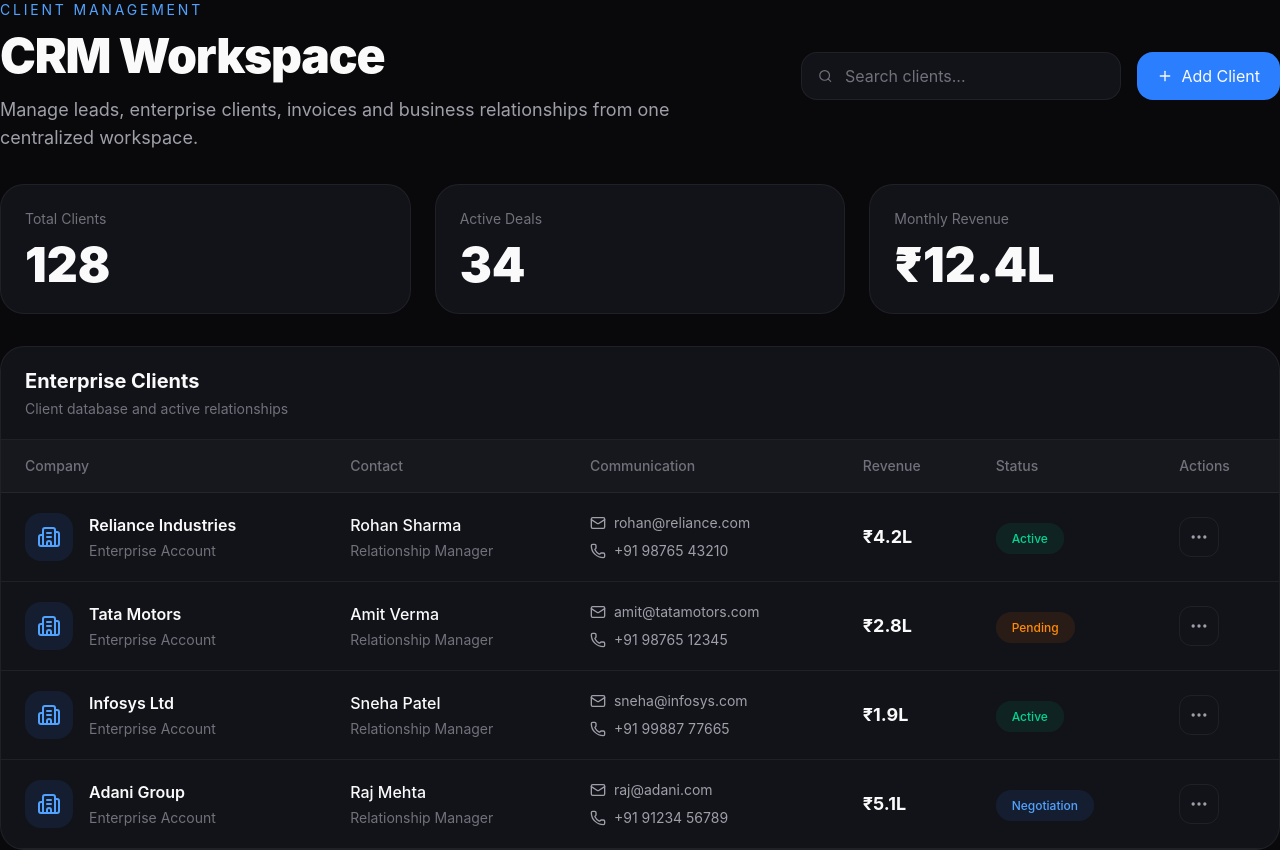
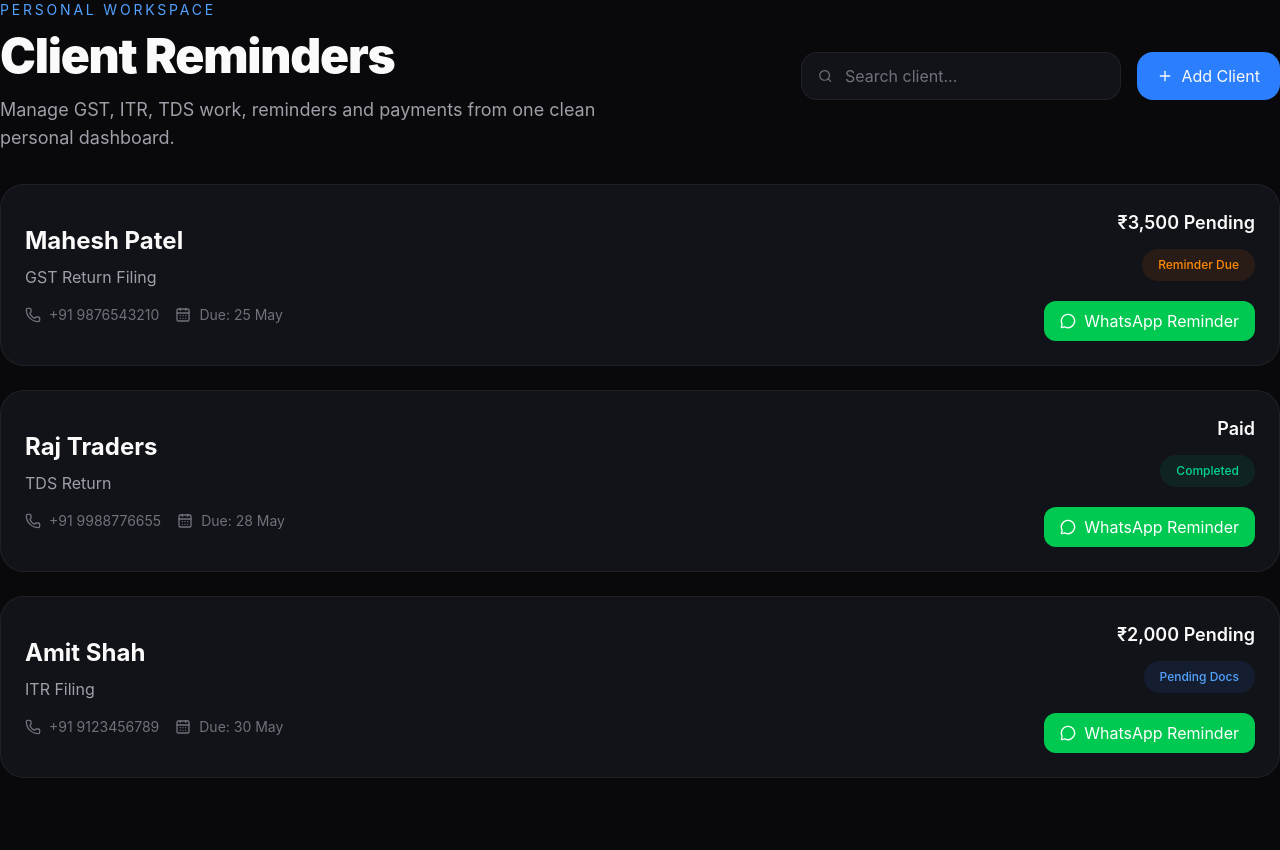
Before and after one commit to adityachavea-art/chavda-os, a Next.js app: page /components/crm in a window 1280 px wide. After the commit the page ends 800 px from the top, so only its background shows below. Built offline with nearby package versions, Linux system fonts and the light colour scheme.

Commit message:
Personal CRM redesign

```diff
--- a/src/app/components/crm/page.tsx
+++ b/src/app/components/crm/page.tsx
@@ -1,44 +1,37 @@
+"use client";
+
 import {
   Search,
   Plus,
   Phone,
-  Mail,
-  Building2,
-  MoreHorizontal,
+  CalendarDays,
+  MessageCircle,
 } from "lucide-react";
 
 const clients = [
   {
-    name: "Reliance Industries",
-    contact: "Rohan Sharma",
-    email: "rohan@reliance.com",
-    phone: "+91 98765 43210",
-    value: "₹4.2L",
-    status: "Active",
+    name: "Mahesh Patel",
+    work: "GST Return Filing",
+    phone: "+91 9876543210",
+    due: "25 May",
+    payment: "₹3,500 Pending",
+    status: "Reminder Due",
   },
   {
-    name: "Tata Motors",
-    contact: "Amit Verma",
-    email: "amit@tatamotors.com",
-    phone: "+91 98765 12345",
-    value: "₹2.8L",
-    status: "Pending",
+    name: "Raj Traders",
+    work: "TDS Return",
+    phone: "+91 9988776655",
+    due: "28 May",
+    payment: "Paid",
+    status: "Completed",
   },
   {
-    name: "Infosys Ltd",
-    contact: "Sneha Patel",
-    email: "sneha@infosys.com",
-    phone: "+91 99887 77665",
-    value: "₹1.9L",
-    status: "Active",
-  },
-  {
-    name: "Adani Group",
-    contact: "Raj Mehta",
-    email: "raj@adani.com",
-    phone: "+91 91234 56789",
-    value: "₹5.1L",
-    status: "Negotiation",
+    name: "Amit Shah",
+    work: "ITR Filing",
+    phone: "+91 9123456789",
+    due: "30 May",
+    payment: "₹2,000 Pending",
+    status: "Pending Docs",
   },
 ];
 
@@ -50,17 +43,16 @@
       <div className="flex flex-col gap-6 xl:flex-row xl:items-center xl:justify-between">
         <div>
           <p className="text-sm uppercase tracking-[0.2em] text-blue-400">
-            Client Management
+            Personal Workspace
           </p>
 
           <h1 className="mt-3 text-5xl font-black tracking-tight">
-            CRM Workspace
+            Client Reminders
           </h1>
 
           <p className="mt-4 max-w-2xl text-lg text-zinc-400">
-            Manage leads, enterprise clients, invoices and
-            business relationships from one centralized
-            workspace.
+            Manage GST, ITR, TDS work, reminders and payments
+            from one clean personal dashboard.
           </p>
         </div>
 
@@ -69,7 +61,7 @@
             <Search className="h-4 w-4 text-zinc-500" />
 
             <input
-              placeholder="Search clients..."
+              placeholder="Search client..."
               className="w-full bg-transparent text-sm outline-none placeholder:text-zinc-500"
             />
           </div>
@@ -82,167 +74,65 @@
         </div>
       </div>
 
-      {/* STATS */}
+      {/* CLIENT LIST */}
 
-      <div className="grid grid-cols-1 gap-6 md:grid-cols-3">
-        <div className="rounded-3xl border border-white/[0.06] bg-[#111318] p-6">
-          <p className="text-sm text-zinc-500">
-            Total Clients
+      <div className="grid gap-6">
+        {clients.map((client) => (
+          <div
+            key={client.name}
+            className="rounded-3xl border border-white/[0.06] bg-[#111318] p-6"
+          >
+            <div className="flex flex-col gap-6 xl:flex-row xl:items-center xl:justify-between">
+              <div>
+                <h2 className="text-2xl font-bold">
+                  {client.name}
+                </h2>
+
+                <p className="mt-2 text-zinc-400">
+                  {client.work}
                 </p>
 
-          <h2 className="mt-3 text-5xl font-black">
-            128
-          </h2>
-        </div>
-
-        <div className="rounded-3xl border border-white/[0.06] bg-[#111318] p-6">
-          <p className="text-sm text-zinc-500">
-            Active Deals
-          </p>
-
-          <h2 className="mt-3 text-5xl font-black">
-            34
-          </h2>
-        </div>
-
-        <div className="rounded-3xl border border-white/[0.06] bg-[#111318] p-6">
-          <p className="text-sm text-zinc-500">
-            Monthly Revenue
-          </p>
-
-          <h2 className="mt-3 text-5xl font-black">
-            ₹12.4L
-          </h2>
-        </div>
-      </div>
-
-      {/* CLIENT TABLE */}
-
-      <div className="overflow-hidden rounded-3xl border border-white/[0.06] bg-[#111318]">
-        <div className="flex items-center justify-between border-b border-white/[0.06] px-6 py-5">
-          <div>
-            <h3 className="text-xl font-bold">
-              Enterprise Clients
-            </h3>
-
-            <p className="mt-1 text-sm text-zinc-500">
-              Client database and active relationships
-            </p>
-          </div>
-        </div>
-
-        <div className="overflow-x-auto">
-          <table className="w-full min-w-[1000px]">
-            <thead className="border-b border-white/[0.06] bg-white/[0.02]">
-              <tr className="text-left text-sm text-zinc-500">
-                <th className="px-6 py-4 font-medium">
-                  Company
-                </th>
-
-                <th className="px-6 py-4 font-medium">
-                  Contact
-                </th>
-
-                <th className="px-6 py-4 font-medium">
-                  Communication
-                </th>
-
-                <th className="px-6 py-4 font-medium">
-                  Revenue
-                </th>
-
-                <th className="px-6 py-4 font-medium">
-                  Status
-                </th>
-
-                <th className="px-6 py-4 font-medium">
-                  Actions
-                </th>
-              </tr>
-            </thead>
-
-            <tbody>
-              {clients.map((client) => (
-                <tr
-                  key={client.name}
-                  className="border-b border-white/[0.06] transition hover:bg-white/[0.02]"
-                >
-                  <td className="px-6 py-5">
-                    <div className="flex items-center gap-4">
-                      <div className="flex h-12 w-12 items-center justify-center rounded-2xl bg-blue-500/10">
-                        <Building2 className="h-6 w-6 text-blue-400" />
-                      </div>
-
-                      <div>
-                        <p className="font-semibold">
-                          {client.name}
-                        </p>
-
-                        <p className="mt-1 text-sm text-zinc-500">
-                          Enterprise Account
-                        </p>
-                      </div>
-                    </div>
-                  </td>
-
-                  <td className="px-6 py-5">
-                    <div>
-                      <p className="font-medium">
-                        {client.contact}
-                      </p>
-
-                      <p className="mt-1 text-sm text-zinc-500">
-                        Relationship Manager
-                      </p>
-                    </div>
-                  </td>
-
-                  <td className="px-6 py-5">
-                    <div className="space-y-2">
-                      <div className="flex items-center gap-2 text-sm text-zinc-400">
-                        <Mail className="h-4 w-4" />
-
-                        {client.email}
-                      </div>
-
-                      <div className="flex items-center gap-2 text-sm text-zinc-400">
+                <div className="mt-4 flex flex-wrap items-center gap-4 text-sm text-zinc-500">
+                  <div className="flex items-center gap-2">
                     <Phone className="h-4 w-4" />
 
                     {client.phone}
                   </div>
+
+                  <div className="flex items-center gap-2">
+                    <CalendarDays className="h-4 w-4" />
+
+                    Due: {client.due}
                   </div>
-                  </td>
+                </div>
+              </div>
 
-                  <td className="px-6 py-5">
-                    <p className="text-lg font-bold">
-                      {client.value}
-                    </p>
-                  </td>
+              <div className="flex flex-col items-start gap-3 xl:items-end">
+                <div className="text-lg font-semibold">
+                  {client.payment}
+                </div>
 
-                  <td className="px-6 py-5">
                 <span
                   className={`rounded-full px-4 py-2 text-xs font-medium ${
-                        client.status === "Active"
+                    client.status === "Completed"
                       ? "bg-emerald-500/10 text-emerald-400"
-                          : client.status === "Pending"
+                      : client.status === "Reminder Due"
                       ? "bg-orange-500/10 text-orange-400"
                       : "bg-blue-500/10 text-blue-400"
                   }`}
                 >
                   {client.status}
                 </span>
-                  </td>
 
-                  <td className="px-6 py-5">
-                    <button className="flex h-10 w-10 items-center justify-center rounded-xl border border-white/[0.06] text-zinc-400 transition hover:bg-white/[0.04] hover:text-white">
-                      <MoreHorizontal className="h-5 w-5" />
+                <button className="mt-2 flex items-center gap-2 rounded-xl bg-green-500 px-4 py-2 text-sm font-medium text-white hover:bg-green-400">
+                  <MessageCircle className="h-4 w-4" />
+
+                  WhatsApp Reminder
                 </button>
-                  </td>
-                </tr>
+              </div>
+            </div>
+          </div>
         ))}
-            </tbody>
-          </table>
-        </div>
       </div>
     </div>
   );
```
Lines whose indentation alone changed are shown as unchanged.
